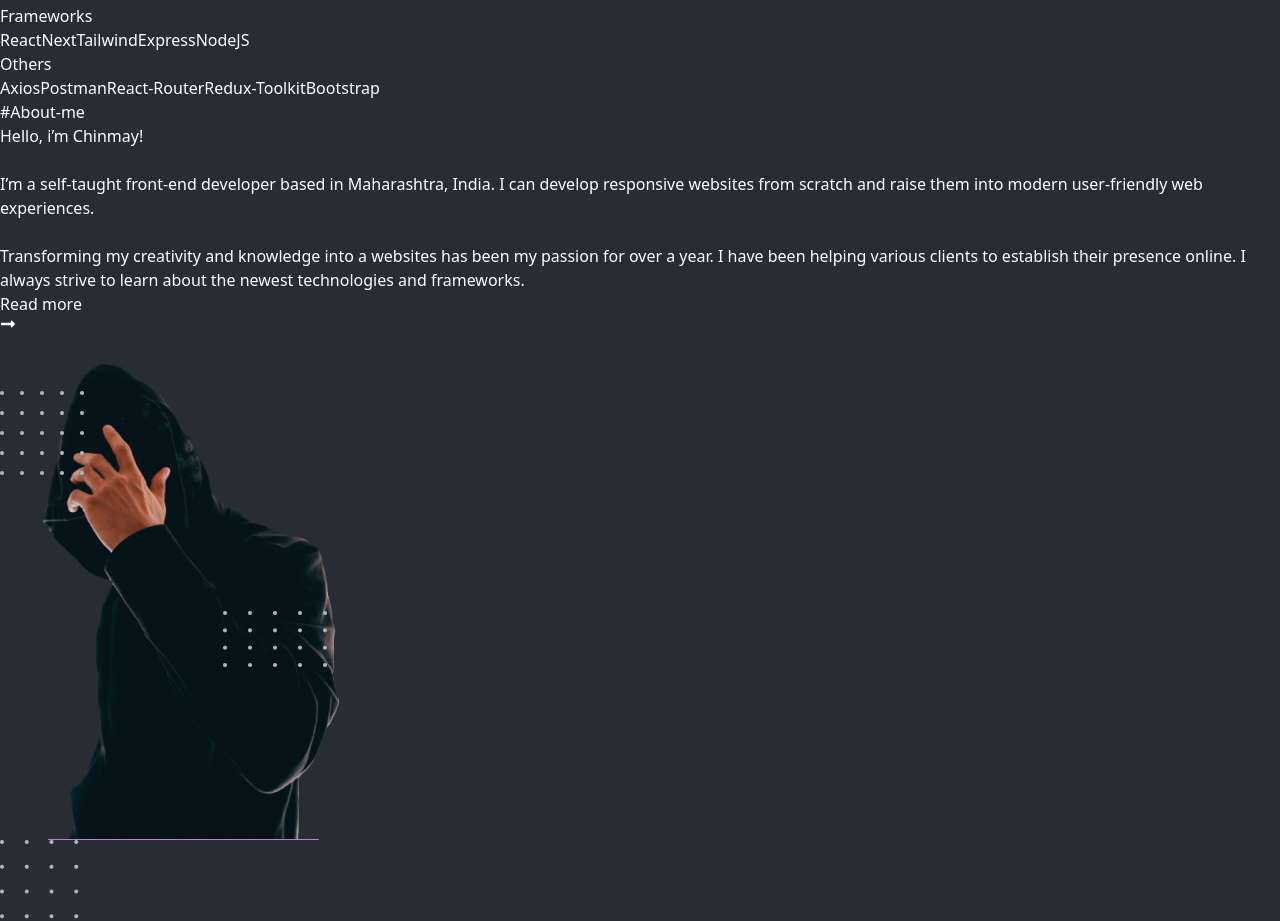
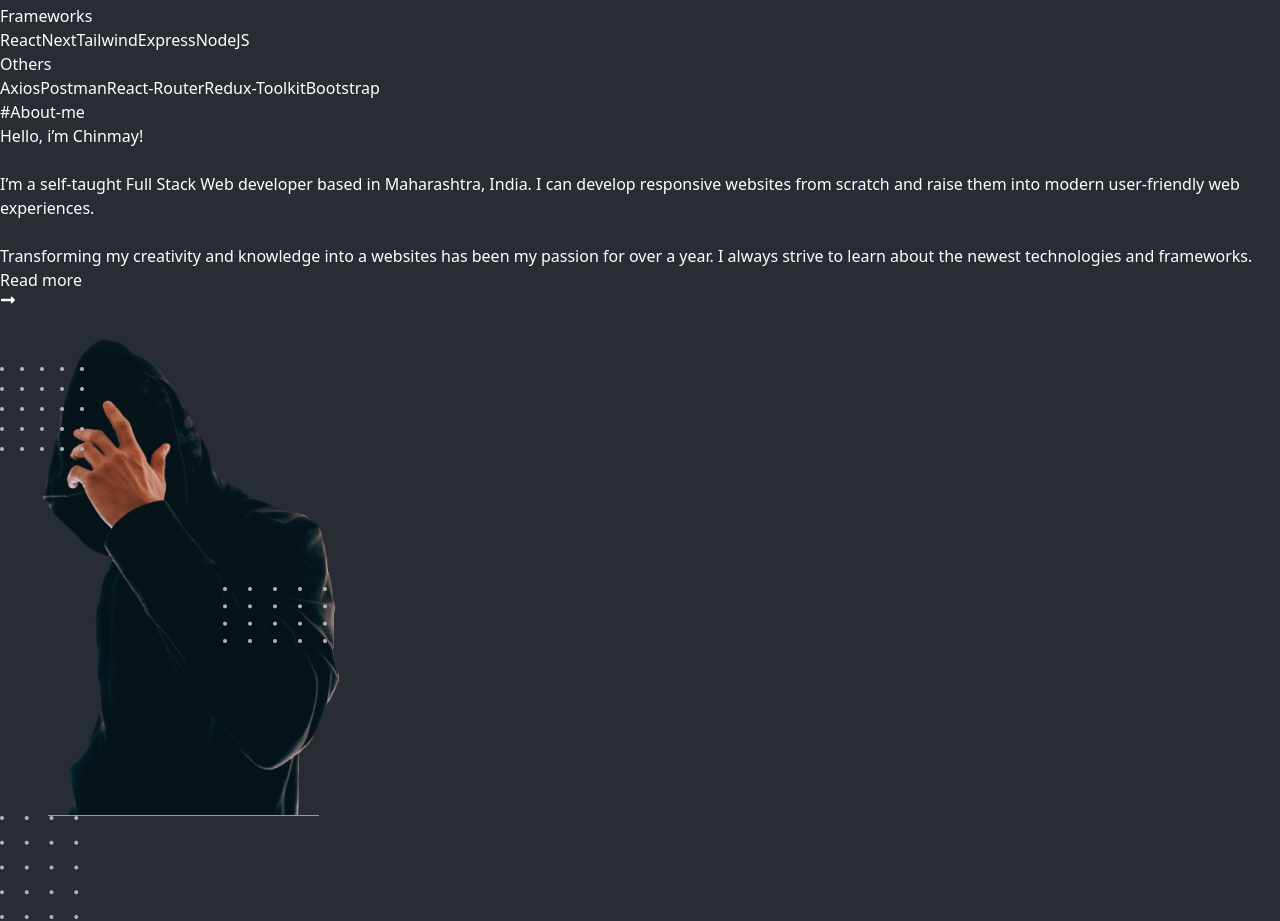
Before and after one commit to chinmaydhabale/portfolio-website, a React (Vite) app: page / in a window 1280 px wide. Shown: the part 2564-3485 px from the top of the page. Built offline with nearby package versions, Linux system fonts and the light colour scheme.

Commit message:
fix about-me info and fixed position of image

```diff
--- a/src/components/About.jsx
+++ b/src/components/About.jsx
@@ -27,17 +27,17 @@ const About = () => {
                                 <br />
                                 <br />
 
-                                I’m a self-taught front-end developer based in Maharashtra, India. I can develop responsive websites from scratch and raise them into modern user-friendly web experiences.
+                                I’m a self-taught Full Stack Web developer based in Maharashtra, India. I can develop responsive websites from scratch and raise them into modern user-friendly web experiences.
                                 <br />
                                 <br />
-                                Transforming my creativity and knowledge into a websites has been my passion for over a year. I have been helping various clients to establish their presence online. I always strive to learn about the newest technologies and frameworks.
+                                Transforming my creativity and knowledge into a websites has been my passion for over a year. I always strive to learn about the newest technologies and frameworks.
                             </div>
                             <button className='border border-purple-500 px-5 py-1 w-fit flex items-center gap-1' onClick={() => navigate('/about')}>Read more <FaLongArrowAltRight /></button>
                         </div>
                     </div>
 
                     <div className='hidden md:block absolute top-0 right-0'>
-                        <img src={IMAGES.about} alt="about" className='w-[300px] h-[450px]' />
+                        <img src={IMAGES.about} alt="about" className='w-[290px] h-[400px]' />
                     </div>
                 </div>
             </div>
--- a/src/pages/AboutPage.jsx
+++ b/src/pages/AboutPage.jsx
@@ -62,17 +62,17 @@ const AboutPage = () => {
                                     <br />
                                     <br />
 
-                                    I’m a self-taught front-end developer based in Maharashtra, India. I can develop responsive websites from scratch and raise them into modern user-friendly web experiences.
+                                    I’m a self-taught Full Stack Web developer based in Maharashtra, India. I can develop responsive websites from scratch and raise them into modern user-friendly web experiences.
                                     <br />
                                     <br />
-                                    Transforming my creativity and knowledge into a websites has been my passion for over a year. I have been helping various clients to establish their presence online. I always strive to learn about the newest technologies and frameworks.
+                                    Transforming my creativity and knowledge into a websites has been my passion for over a year. I always strive to learn about the newest technologies and frameworks.
                                 </div>
                                 <button className='border border-purple-500 px-5 py-1 w-fit flex items-center gap-1' onClick={() => window.open('https://drive.google.com/file/d/15BBk-xzqvoALsPKYOFVagr2-VO6uAy6p/view?usp=sharing', "_blank")}>Resume <FaLongArrowAltRight /></button>
                             </div>
                         </div>
 
                         <div className='hidden md:block absolute top-0 right-0'>
-                            <img src={IMAGES.about} alt="about" className='w-[300px] h-[450px]' />
+                            <img src={IMAGES.about} alt="about" className='w-[280px] h-[400px]' />
                         </div>
                     </div>
                 </div>
```
